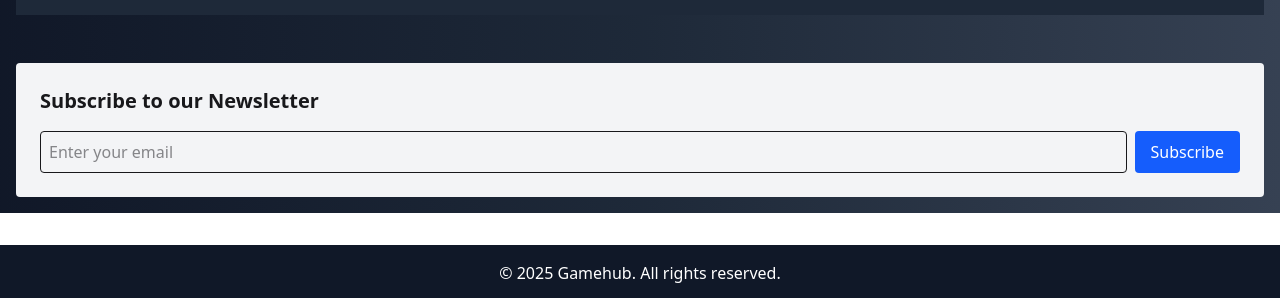
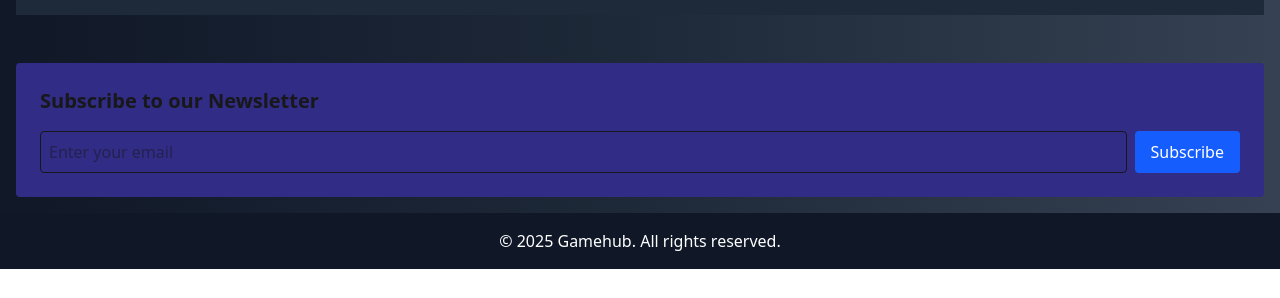
Before and after one commit to rohitroy17-gif/Game-Library, a React (Vite) app: page / in a window 1280 px wide. Shown: the part 709-1007 px from the top of the page. After the commit the page ends 978 px from the top, so only its background shows below. Built offline with nearby package versions, Linux system fonts and the light colour scheme; no server answers.

Commit message:
newsletter bg

```diff
--- a/src/Footer.jsx
+++ b/src/Footer.jsx
@@ -1,7 +1,7 @@
 import React from 'react';
 
 const Footer = () => (
-  <footer className="bg-gray-900 text-white text-center p-4 mt-8">
+  <footer className="bg-gray-900 text-white text-center  p-4">
     &copy; {new Date().getFullYear()} Gamehub. All rights reserved.
   </footer>
 );
--- a/src/Newsletter.jsx
+++ b/src/Newsletter.jsx
@@ -11,7 +11,8 @@ const Newsletter = () => {
   };
 
   return (
-    <div className="mt-12 bg-gray-100 p-6 rounded">
+    <div className="mt-12 bg-gray-100 p-6 rounded bg-indigo-900
+">
       <h2 className="text-xl font-bold mb-4">Subscribe to our Newsletter</h2>
       <form onSubmit={handleSubmit} className="flex gap-2">
         <input
```
